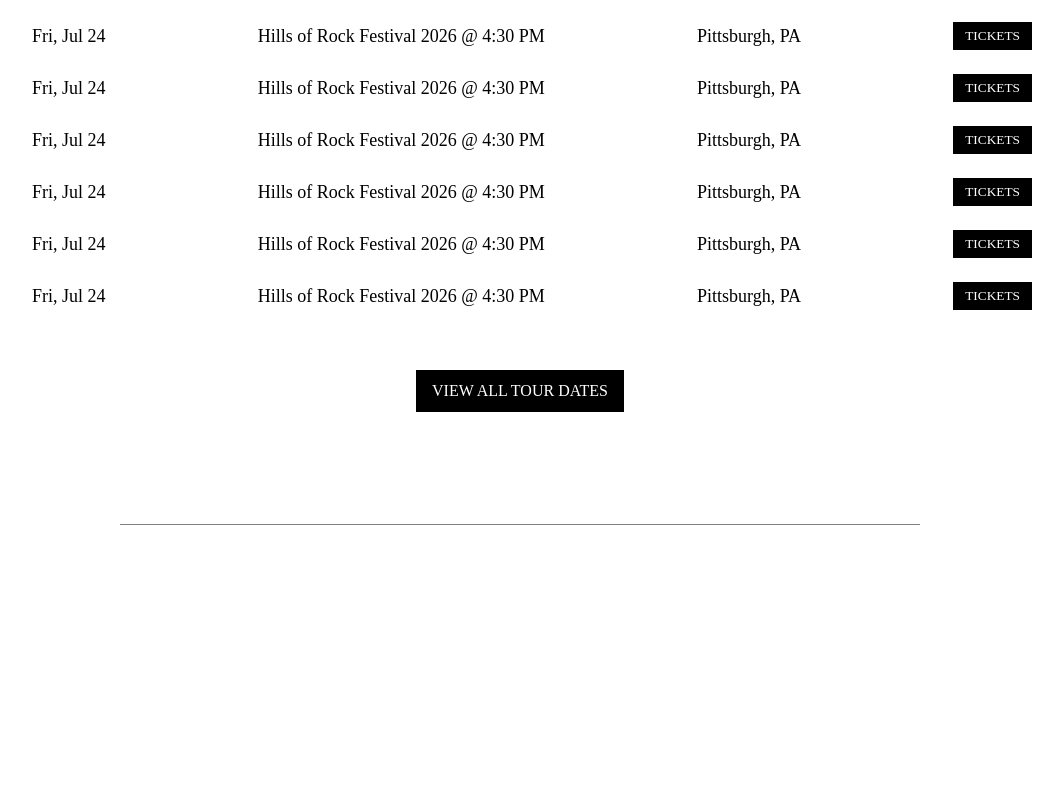
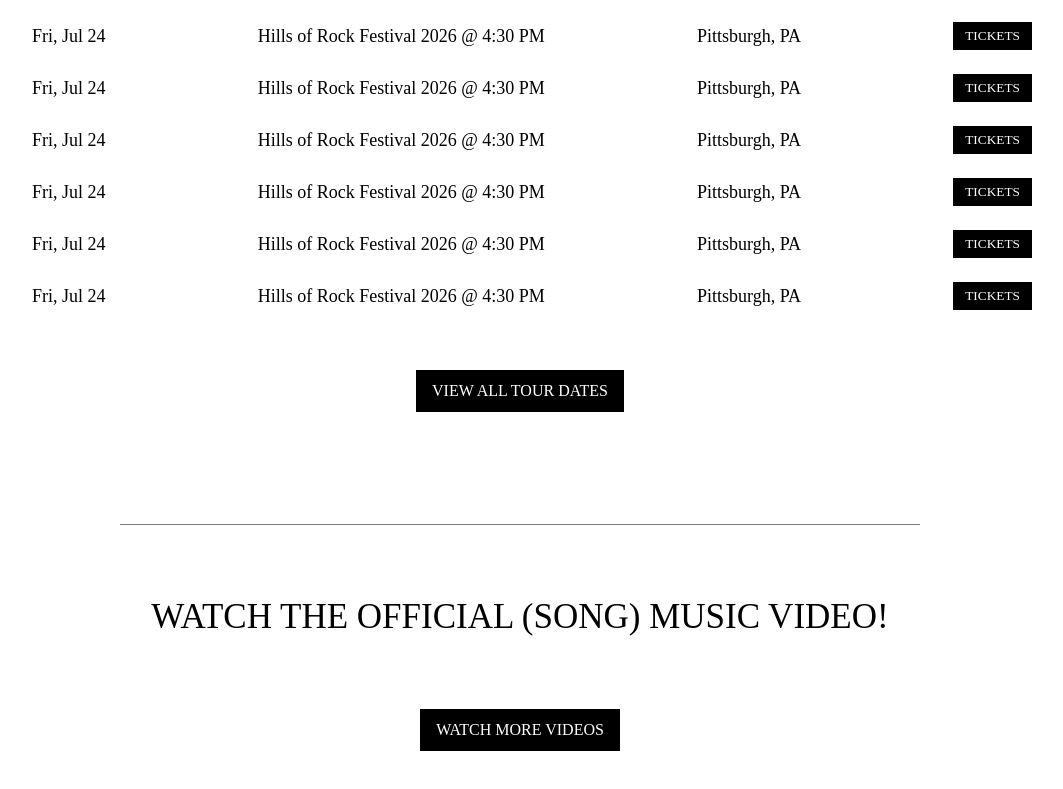
Before and after one commit to Kyle-858/saevus-site, a React (Vite) app: page / in a window 1280 px wide. Shown: the part 1830-2619 px from the top of the page, without its empty margins (120-1183 px from the left). Before the commit the page ends 2355 px from the top, so only its background shows below. Built offline with nearby package versions, Linux system fonts and the light colour scheme; a web font is replaced by a local one.

Commit message:
Finished vid section

```diff
--- a/package.json
+++ b/package.json
@@ -12,7 +12,8 @@
   "dependencies": {
     "react": "^19.1.1",
     "react-dom": "^19.1.1",
-    "react-router-dom": "^7.9.1"
+    "react-router-dom": "^7.9.1",
+    "react-youtube": "^10.1.0"
   },
   "devDependencies": {
     "@eslint/js": "^9.36.0",
--- a/src/Home.jsx
+++ b/src/Home.jsx
@@ -2,11 +2,13 @@
 import './Home.css'
 import band_image from './assets/band_image.jpg'
 import band_logo from './assets/band_logo.png'
+import YouTube from 'react-youtube'
 
 const Home = () => {
 
   const [carouselScroll, setCarouselScroll] = useState(0)
   const maxScroll = 972 * 2
+
 
   return (
     <>
@@ -52,6 +54,19 @@
           <button className="show-all-dates-btn">VIEW ALL TOUR DATES</button>
         </div>
         <div className="section-divider"></div>
+        <div className="section">
+          <div className="section-title">WATCH THE OFFICIAL (SONG) MUSIC VIDEO!</div>
+          <YouTube videoId="IEDEtZ4UVtI" opts={{
+            height: '390',
+            width: '640',
+            playerVars: {
+              autoplay: 0,
+              controls: 1,
+              modestbranding: 1,
+            },
+          }}/>
+          <button className="show-all-dates-btn">WATCH MORE VIDEOS</button>
+        </div>
       </div>
     </>
   )
```
Also changed, not shown: src/Home.css (line endings or trailing spaces), 1 other file (tests, documents, lock files or other folders).
